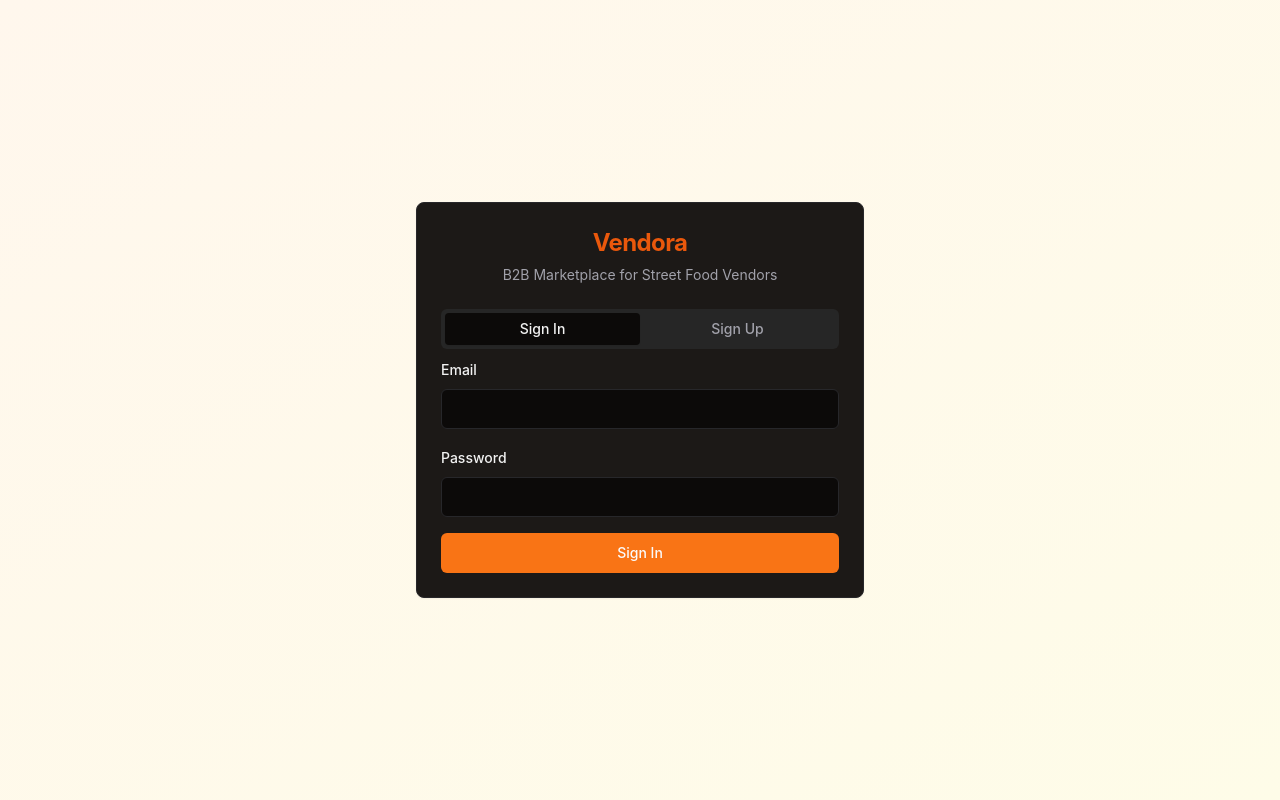
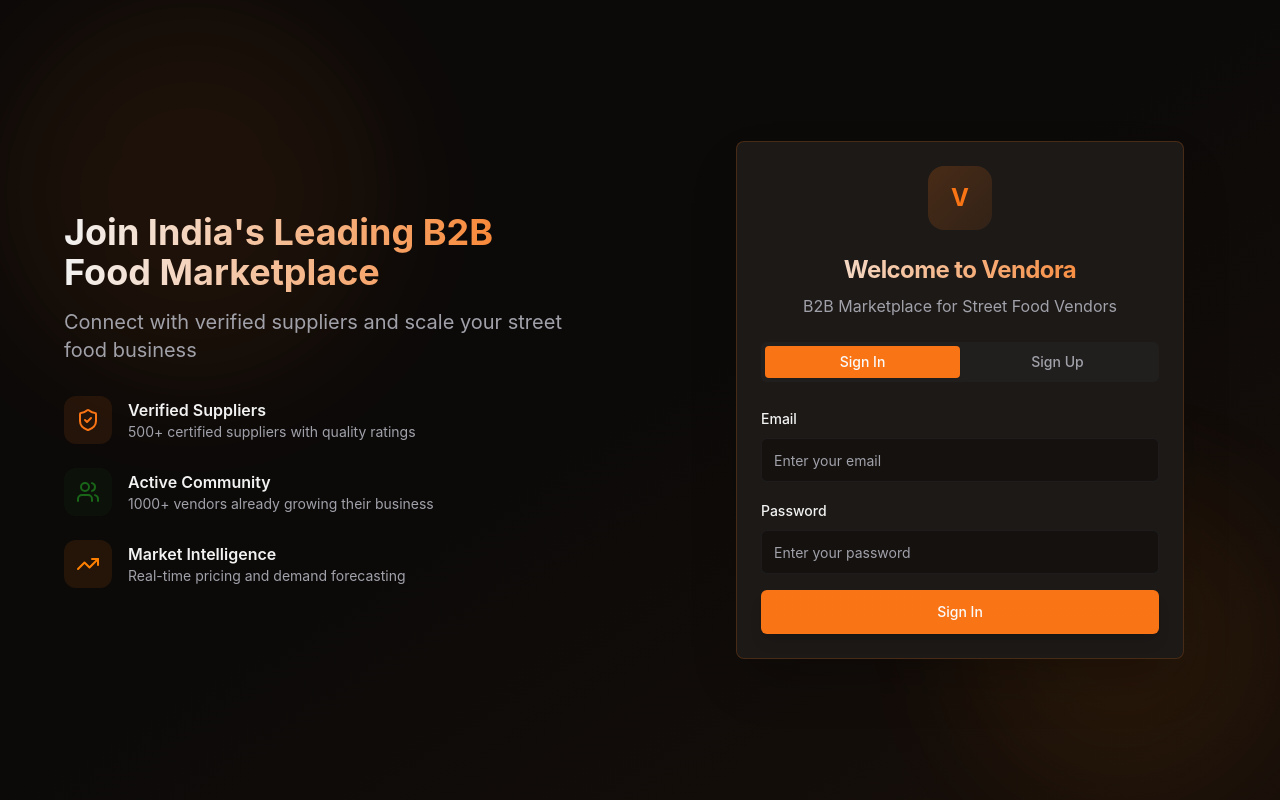
Before and after one commit to Raja-sys77/flavour-link, a React (Vite) app: page /auth in a window 1280 px wide. Built offline with nearby package versions, Linux system fonts and the light colour scheme.

Commit message:
Refine UI and proceed.
Continue enhancing the UI with more advanced design elements and proceed with the next planned features.

```diff
--- a/src/pages/Auth.tsx
+++ b/src/pages/Auth.tsx
@@ -8,6 +8,7 @@ import { Card, CardContent, CardDescription, CardHeader, CardTitle } from '@/com
 import { Select, SelectContent, SelectItem, SelectTrigger, SelectValue } from '@/components/ui/select';
 import { useToast } from '@/hooks/use-toast';
 import { Tabs, TabsContent, TabsList, TabsTrigger } from '@/components/ui/tabs';
+import { ShieldCheck, Users, TrendingUp, Loader2 } from 'lucide-react';
 
 const Auth = () => {
   const [isLoading, setIsLoading] = useState(false);
@@ -96,82 +97,165 @@ const Auth = () => {
   };
 
   return (
-    <div className="min-h-screen flex items-center justify-center bg-gradient-to-br from-orange-50 to-yellow-50 p-4">
-      <Card className="w-full max-w-md">
-        <CardHeader className="text-center">
-          <CardTitle className="text-2xl font-bold text-orange-600">Vendora</CardTitle>
-          <CardDescription>B2B Marketplace for Street Food Vendors</CardDescription>
+    <div className="min-h-screen bg-gradient-to-br from-background via-background to-primary/5 relative overflow-hidden">
+      {/* Animated Background */}
+      <div className="absolute inset-0">
+        <div className="absolute top-0 left-0 w-96 h-96 bg-primary/10 rounded-full filter blur-3xl animate-pulse"></div>
+        <div className="absolute bottom-0 right-0 w-80 h-80 bg-accent/10 rounded-full filter blur-3xl animate-pulse delay-1000"></div>
+      </div>
+
+      <div className="relative min-h-screen flex">
+        {/* Left side - Features showcase */}
+        <div className="hidden lg:flex lg:w-1/2 items-center justify-center p-12">
+          <div className="max-w-lg">
+            <div className="mb-8">
+              <h1 className="text-4xl font-bold bg-gradient-to-r from-foreground to-primary bg-clip-text text-transparent mb-4">
+                Join India's Leading B2B Food Marketplace
+              </h1>
+              <p className="text-xl text-muted-foreground">
+                Connect with verified suppliers and scale your street food business
+              </p>
+            </div>
+
+            <div className="space-y-6">
+              <div className="flex items-center space-x-4">
+                <div className="w-12 h-12 rounded-xl bg-primary/10 flex items-center justify-center">
+                  <ShieldCheck className="h-6 w-6 text-primary" />
+                </div>
+                <div>
+                  <h3 className="font-semibold">Verified Suppliers</h3>
+                  <p className="text-sm text-muted-foreground">500+ certified suppliers with quality ratings</p>
+                </div>
+              </div>
+
+              <div className="flex items-center space-x-4">
+                <div className="w-12 h-12 rounded-xl bg-secondary/10 flex items-center justify-center">
+                  <Users className="h-6 w-6 text-secondary" />
+                </div>
+                <div>
+                  <h3 className="font-semibold">Active Community</h3>
+                  <p className="text-sm text-muted-foreground">1000+ vendors already growing their business</p>
+                </div>
+              </div>
+
+              <div className="flex items-center space-x-4">
+                <div className="w-12 h-12 rounded-xl bg-accent/10 flex items-center justify-center">
+                  <TrendingUp className="h-6 w-6 text-accent" />
+                </div>
+                <div>
+                  <h3 className="font-semibold">Market Intelligence</h3>
+                  <p className="text-sm text-muted-foreground">Real-time pricing and demand forecasting</p>
+                </div>
+              </div>
+            </div>
+          </div>
+        </div>
+
+        {/* Right side - Auth form */}
+        <div className="w-full lg:w-1/2 flex items-center justify-center p-6">
+          <Card className="w-full max-w-md glass-effect border-primary/20 shadow-2xl">
+            <CardHeader className="text-center space-y-2">
+              <div className="w-16 h-16 mx-auto rounded-2xl bg-gradient-to-br from-primary/20 to-primary/10 flex items-center justify-center mb-4">
+                <span className="text-2xl font-bold text-primary">V</span>
+              </div>
+              <CardTitle className="text-2xl font-bold bg-gradient-to-r from-foreground to-primary bg-clip-text text-transparent">
+                Welcome to Vendora
+              </CardTitle>
+              <CardDescription className="text-base">
+                B2B Marketplace for Street Food Vendors
+              </CardDescription>
             </CardHeader>
             <CardContent>
               <Tabs defaultValue="signin" className="w-full">
-            <TabsList className="grid w-full grid-cols-2">
-              <TabsTrigger value="signin">Sign In</TabsTrigger>
-              <TabsTrigger value="signup">Sign Up</TabsTrigger>
+                <TabsList className="grid w-full grid-cols-2 bg-muted/50">
+                  <TabsTrigger value="signin" className="data-[state=active]:bg-primary data-[state=active]:text-primary-foreground">Sign In</TabsTrigger>
+                  <TabsTrigger value="signup" className="data-[state=active]:bg-primary data-[state=active]:text-primary-foreground">Sign Up</TabsTrigger>
                 </TabsList>
 
-            <TabsContent value="signin">
+                <TabsContent value="signin" className="space-y-4 mt-6">
                   <form onSubmit={handleSignIn} className="space-y-4">
                     <div className="space-y-2">
-                  <Label htmlFor="signin-email">Email</Label>
+                      <Label htmlFor="signin-email" className="text-sm font-medium">Email</Label>
                       <Input
                         id="signin-email"
                         type="email"
+                        placeholder="Enter your email"
                         value={signInData.email}
                         onChange={(e) => setSignInData({ ...signInData, email: e.target.value })}
+                        className="h-11 bg-background/50 border-border/50 focus:border-primary/50"
                         required
                       />
                     </div>
                     <div className="space-y-2">
-                  <Label htmlFor="signin-password">Password</Label>
+                      <Label htmlFor="signin-password" className="text-sm font-medium">Password</Label>
                       <Input
                         id="signin-password"
                         type="password"
+                        placeholder="Enter your password"
                         value={signInData.password}
                         onChange={(e) => setSignInData({ ...signInData, password: e.target.value })}
+                        className="h-11 bg-background/50 border-border/50 focus:border-primary/50"
                         required
                       />
                     </div>
-                <Button type="submit" className="w-full" disabled={isLoading}>
-                  {isLoading ? 'Signing In...' : 'Sign In'}
+                    <Button
+                      type="submit"
+                      className="w-full h-11 bg-gradient-to-r from-primary to-primary/90 hover:from-primary/90 hover:to-primary shadow-lg hover:shadow-xl transform hover:scale-[1.02] transition-all duration-300"
+                      disabled={isLoading}
+                    >
+                      {isLoading ? (
+                        <>
+                          <Loader2 className="mr-2 h-4 w-4 animate-spin" />
+                          Signing In...
+                        </>
+                      ) : (
+                        'Sign In'
+                      )}
                     </Button>
                   </form>
                 </TabsContent>
 
-            <TabsContent value="signup">
+                <TabsContent value="signup" className="space-y-4 mt-6">
                   <form onSubmit={handleSignUp} className="space-y-4">
                     <div className="space-y-2">
-                  <Label htmlFor="signup-email">Email</Label>
+                      <Label htmlFor="signup-email" className="text-sm font-medium">Email</Label>
                       <Input
                         id="signup-email"
                         type="email"
+                        placeholder="Enter your email"
                         value={signUpData.email}
                         onChange={(e) => setSignUpData({ ...signUpData, email: e.target.value })}
+                        className="h-11 bg-background/50 border-border/50 focus:border-primary/50"
                         required
                       />
                     </div>
                     <div className="space-y-2">
-                  <Label htmlFor="signup-password">Password</Label>
+                      <Label htmlFor="signup-password" className="text-sm font-medium">Password</Label>
                       <Input
                         id="signup-password"
                         type="password"
+                        placeholder="Enter your password"
                         value={signUpData.password}
                         onChange={(e) => setSignUpData({ ...signUpData, password: e.target.value })}
+                        className="h-11 bg-background/50 border-border/50 focus:border-primary/50"
                         required
                       />
                     </div>
                     <div className="space-y-2">
-                  <Label htmlFor="full_name">Full Name</Label>
+                      <Label htmlFor="full_name" className="text-sm font-medium">Full Name</Label>
                       <Input
                         id="full_name"
+                        placeholder="Enter your full name"
                         value={signUpData.full_name}
                         onChange={(e) => setSignUpData({ ...signUpData, full_name: e.target.value })}
+                        className="h-11 bg-background/50 border-border/50 focus:border-primary/50"
                         required
                       />
                     </div>
                     <div className="space-y-2">
-                  <Label htmlFor="role">Role</Label>
+                      <Label htmlFor="role" className="text-sm font-medium">Role</Label>
                       <Select value={signUpData.role} onValueChange={(value) => setSignUpData({ ...signUpData, role: value })}>
-                    <SelectTrigger>
+                        <SelectTrigger className="h-11 bg-background/50 border-border/50">
                           <SelectValue placeholder="Select your role" />
                         </SelectTrigger>
                         <SelectContent>
@@ -181,25 +265,40 @@ const Auth = () => {
                       </Select>
                     </div>
                     <div className="space-y-2">
-                  <Label htmlFor="location">Location</Label>
+                      <Label htmlFor="location" className="text-sm font-medium">Location</Label>
                       <Input
                         id="location"
+                        placeholder="Enter your location"
                         value={signUpData.location}
                         onChange={(e) => setSignUpData({ ...signUpData, location: e.target.value })}
+                        className="h-11 bg-background/50 border-border/50 focus:border-primary/50"
                         required
                       />
                     </div>
                     <div className="space-y-2">
-                  <Label htmlFor="phone">Phone</Label>
+                      <Label htmlFor="phone" className="text-sm font-medium">Phone</Label>
                       <Input
                         id="phone"
+                        placeholder="Enter your phone number"
                         value={signUpData.phone}
                         onChange={(e) => setSignUpData({ ...signUpData, phone: e.target.value })}
+                        className="h-11 bg-background/50 border-border/50 focus:border-primary/50"
                         required
                       />
                     </div>
-                <Button type="submit" className="w-full" disabled={isLoading}>
-                  {isLoading ? 'Creating Account...' : 'Create Account'}
+                    <Button
+                      type="submit"
+                      className="w-full h-11 bg-gradient-to-r from-primary to-primary/90 hover:from-primary/90 hover:to-primary shadow-lg hover:shadow-xl transform hover:scale-[1.02] transition-all duration-300"
+                      disabled={isLoading}
+                    >
+                      {isLoading ? (
+                        <>
+                          <Loader2 className="mr-2 h-4 w-4 animate-spin" />
+                          Creating Account...
+                        </>
+                      ) : (
+                        'Create Account'
+                      )}
                     </Button>
                   </form>
                 </TabsContent>
@@ -207,6 +306,8 @@ const Auth = () => {
             </CardContent>
           </Card>
         </div>
+      </div>
+    </div>
   );
 };
 
```
Also changed, not shown: src/pages/Dashboard.tsx (+64 -30 lines). Lines whose indentation alone changed are shown as unchanged.
